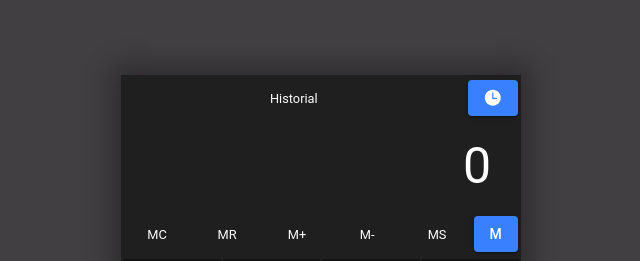
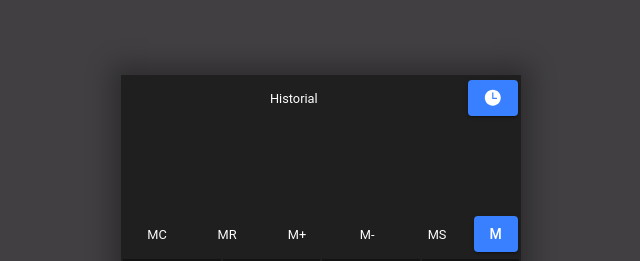
Before and after one commit to Thunderbolt2812/Calcu-Proyecto-UX, a React (Create React App) app: page / in a window 1280 px wide. Shown: the top 261 px of the page, without its empty margins (319-959 px from the left). Built offline with nearby package versions, Linux system fonts and the light colour scheme.

Commit message:
historial hecho

```diff
--- a/src/App.tsx
+++ b/src/App.tsx
@@ -28,7 +28,7 @@ import { BotonClear } from './components/BotonClear';
 setupIonicReact();
 
 const App: React.FC = () => {
-  const [input, setInput] = useState('0');
+  const [input, setInput] = useState('');
   const [historial, setHistorial] = useState<string[]>([]);
 
   const addToHistorial = (valor: string) => {
@@ -48,7 +48,7 @@ const App: React.FC = () => {
       setInput('');
       setInput(evaluate(input + "*" + input));
     } else if (val === "CE") {
-      setInput('0');
+      setInput('');
 
     } else if (val === "²√𝒙") {
 
@@ -143,6 +143,10 @@ const App: React.FC = () => {
                   }
                   return null;
                 })}
+                <IonItem>
+                  <IonLabel>
+                  </IonLabel>
+                </IonItem>
               </IonList>
             </IonContent>
           </IonModal>
```
